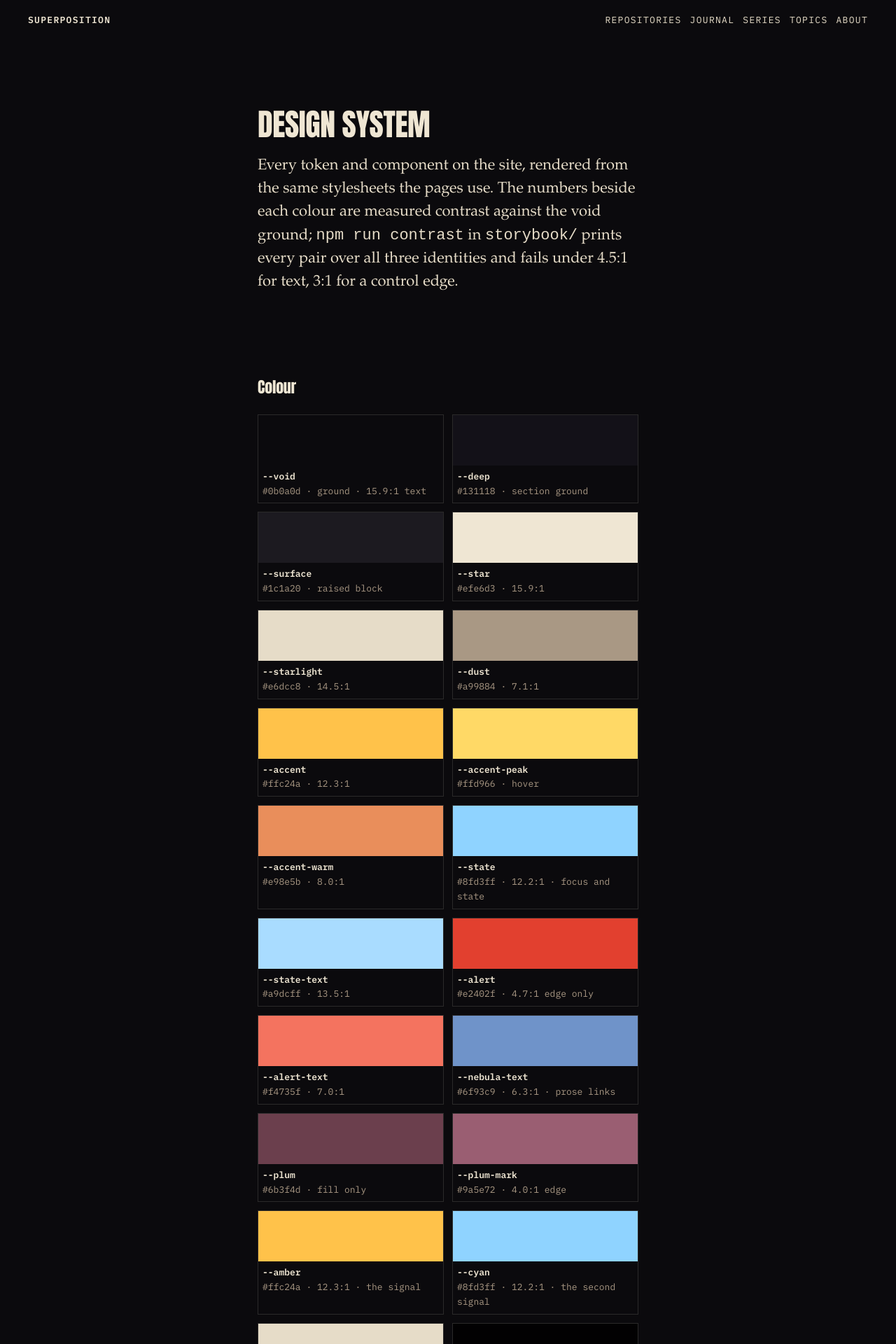
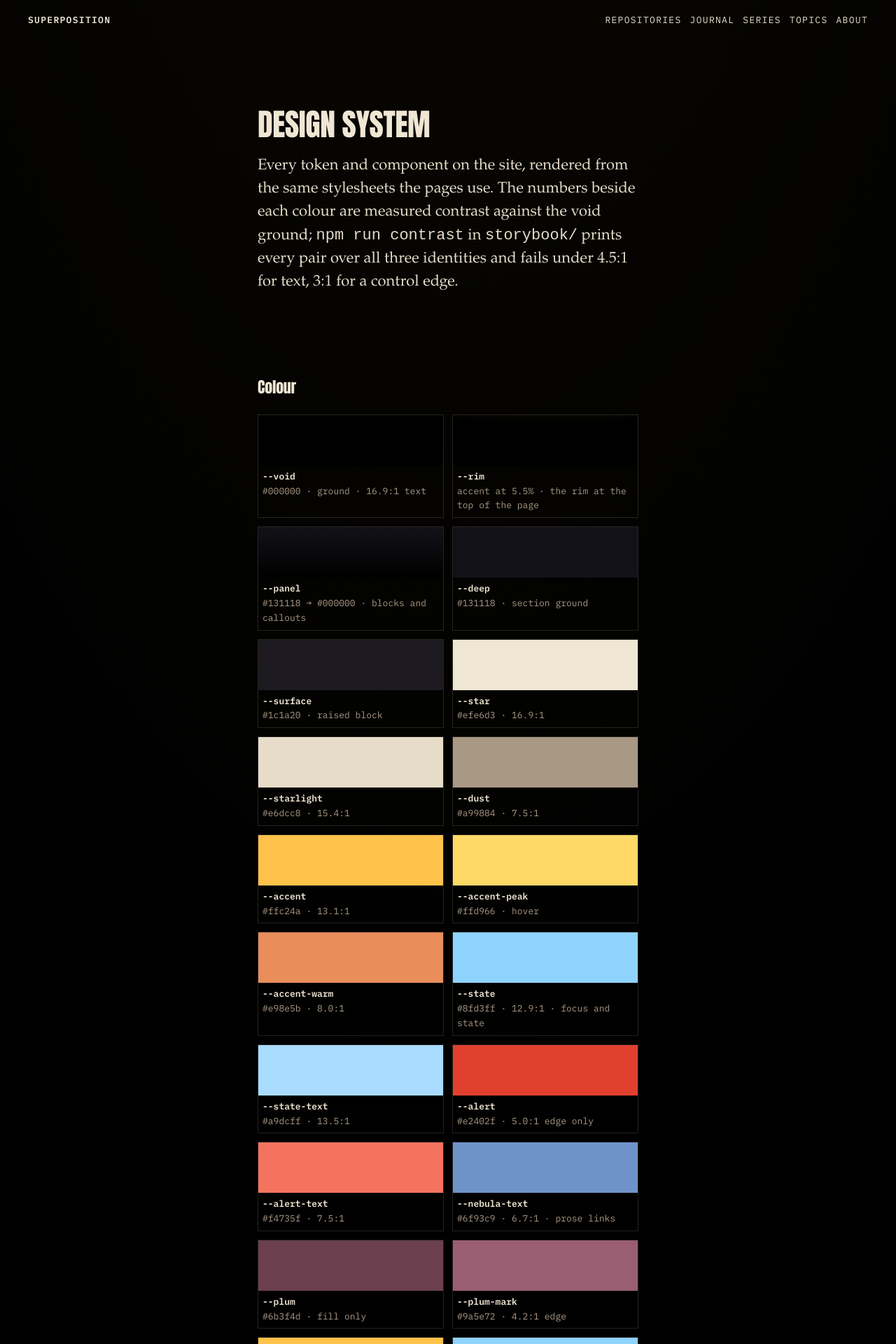
Before and after one commit to superposition/superposition.github.io, a Jekyll site: the page built from style.md, in a window 1280 px wide. Shown: the top 1920 px of the page at 70% size. Built offline with Jekyll 4.4.1, drawn with Linux system fonts in a browser that asks for light colours; some of the changed text lies outside the part shown.

Commit message:
Take the ground to absolute black and light the page from above
The space-opera base already carries the palette this axis argued for --
amber as the one accent, cyan for state, cream type, the two-layer glow,
grain and vignette. What it still does not do is give the page a ground
of its own: #0b0a0d is a colour, and 3.8% of the Sombrero plate is
darker than it, so part of every photograph reads as a hole.

--void is now #000000, and --void-rgb lets the hero scrim follow it
instead of hard-coding rgba(11,10,13). A --rim token puts one warm rim
at the top of every page that has no photograph, and --panel replaces
the flat block fill with a gradient built from --deep and --void, so
blocks read as lit metal under every identity. The two alternate
identities keep their own grounds and switch the rim off.

Measured on the default identity: every documented pair improves on the
new ground (star 16.9, starlight 15.4, dust 7.5, accent 13.1, state 12.9,
alert 5.0, alert-text 7.5, nebula-text 6.7); 183 pairs over three
identities stay above minimum; no page overflows at 1440, 420 or 375.

```diff
--- a/assets/notebook.css
+++ b/assets/notebook.css
@@ -54,7 +54,9 @@ html {
 
 body {
   margin: 0;
-  background: var(--void);
+  background-color: var(--void);
+  background-image: var(--rim);
+  background-repeat: no-repeat;
   color: var(--star);
   font: var(--step-3)/var(--leading-body) var(--font-text);
   -webkit-font-smoothing: antialiased;
@@ -671,7 +673,7 @@ html[data-lab="a"] .repo-name { font-weight: 400; }
   background: var(--surface); padding: .14em .34em;
 }
 .prose pre, .code-block pre {
-  background: var(--surface); color: var(--star);
+  background: var(--panel); color: var(--star);
   padding: var(--space-3); overflow-x: auto;
   font: 13.5px/1.6 var(--font-mono);
 }
@@ -687,7 +689,7 @@ html[data-lab="a"] .repo-name { font-weight: 400; }
 .callout {
   border: var(--border-hair);
   border-left: 2px solid var(--state);
-  background: var(--surface);
+  background: var(--panel);
   padding: var(--space-2) var(--space-3);
   color: var(--starlight);
 }
--- a/assets/tokens.css
+++ b/assets/tokens.css
@@ -25,18 +25,18 @@
    number is printed by `npm run contrast` in storybook/, which reads this file
    and fails on anything under 4.5:1 for text or 3:1 for a control edge:
 
-   Shipped identity (default), ground #0b0a0d:
-     --star       15.9 / 15.1 / 13.9   headings
-     --starlight  14.5 / 13.8 / 12.7   body and secondary text
-     --dust        7.1 /  6.7 /  6.2   meta, captions, stamps
-     --accent     12.3 / 11.7 / 10.7   amber: chrome links, wordmark, ticks
-     --state      12.2 / 11.6 / 10.6   cyan: focus rings, state edges and type
-     --alert       4.7 /  4.5 /  4.1   red edge; its text is --alert-text (7.0)
-     --alert-text  7.0 /  6.7 /  6.1   the same red where it is text
-     --nebula-text 6.3 /  6.0 /  5.5   prose links, sampled from Carina
-     --decal-text 16.7                 a decal chip on its own film
-     --plum        2.3 /  2.2 /  2.0   never text; fill only
-     --plum-mark   4.0 /  3.8 /  3.5   the plum mark, at edge contrast
+   Shipped identity (default), ground #000000:
+     --star       16.9 / 15.1 / 13.9   headings
+     --starlight  15.4 / 13.8 / 12.7   body and secondary text
+     --dust        7.5 /  6.7 /  6.2   meta, captions, stamps
+     --accent     13.1 / 11.7 / 10.7   amber: chrome links, wordmark, ticks
+     --state      12.9 / 11.5 / 10.6   cyan: focus rings, state edges and type
+     --alert       5.0 /  4.5 /  4.1   red edge; its text is --alert-text (7.5)
+     --alert-text  7.5 /  6.7 /  6.1   the same red where it is text
+     --nebula-text 6.7 /  6.0 /  5.5   prose links, sampled from Carina
+     --decal-text 15.7                 a decal chip on its own film
+     --plum        2.4 /  2.2 /  2.0   never text; fill only
+     --plum-mark   4.2 /  3.8 /  3.5   the plum mark, at edge contrast
 
    Instrument (data-lab="a"), ground #0a0a0b:
      --star       16.0 / 15.2 / 14.6
@@ -70,10 +70,15 @@
 */
 
 :root {
-  /* The shipped identity. Ground: deep field and Sombrero shadow. */
-  --void: #0b0a0d;
+  /* The shipped identity. Ground: absolute black — the page adds no light of
+     its own, so a photograph on it can only add light. One step up is the Deep
+     Field's own shadow, which is where a block sits. */
+  --void: #000000;
+  --void-rgb: 0, 0, 0; /* the ground as channels, for scrims that must follow it */
+  --rim: radial-gradient(150% 60% at 50% -18%, rgba(255, 194, 74, .055) 0%, rgba(255, 194, 74, 0) 62%);
   --deep: #131118;
   --surface: #1c1a20;
+  --panel: linear-gradient(180deg, var(--deep) 0%, var(--void) 100%);
   --line: rgba(242, 230, 216, .14);
 
   /* Warm cream, never a clipped white: headings, then body, then meta. */
@@ -131,10 +136,10 @@
   --grain-opacity: .05;
   --vignette: radial-gradient(118% 92% at 50% 42%, transparent 46%, rgba(5, 4, 3, .42) 78%, rgba(5, 4, 3, .62) 100%);
   --hero-scrim: linear-gradient(180deg,
-      rgba(11, 10, 13, .52) 0%,
-      rgba(11, 10, 13, .66) 45%,
-      rgba(11, 10, 13, .93) 80%,
-      var(--void) 100%);
+      rgba(var(--void-rgb), .52) 0%,
+      rgba(var(--void-rgb), .66) 45%,
+      rgba(var(--void-rgb), .93) 80%,
+      rgb(var(--void-rgb)) 100%);
 
   /* Typefaces: display self-hosted, mono self-hosted, text from the system. */
   --font-display: Anton, Impact, 'Arial Narrow', sans-serif;
@@ -196,6 +201,8 @@
 
 html[data-lab="a"] {
   --void: #0a0a0b;
+  --void-rgb: 10, 10, 11;
+  --rim: none;
   --deep: #101012;
   --surface: #161618;
   --line: rgba(255, 194, 74, .20);
@@ -238,6 +245,8 @@ html[data-lab="a"] {
 
 html[data-lab="b"] {
   --void: #050508;
+  --void-rgb: 5, 5, 8;
+  --rim: none;
   --deep: #0a0a10;
   --surface: #12121a;
   --line: rgba(214, 229, 255, .16);
--- a/style.md
+++ b/style.md
@@ -14,25 +14,27 @@ sitemap: false
   <section class="sg-section" aria-labelledby="sg-colour">
     <h2 id="sg-colour">Colour</h2>
     <ul class="swatches">
-      <li class="swatch"><div class="chip" style="background: var(--void)"></div><div class="label"><b>--void</b>#0b0a0d · ground · 15.9:1 text</div></li>
+      <li class="swatch"><div class="chip" style="background: var(--void)"></div><div class="label"><b>--void</b>#000000 · ground · 16.9:1 text</div></li>
+      <li class="swatch"><div class="chip" style="background: #000 var(--rim)"></div><div class="label"><b>--rim</b>accent at 5.5% · the rim at the top of the page</div></li>
+      <li class="swatch"><div class="chip" style="background: var(--panel)"></div><div class="label"><b>--panel</b>#131118 → #000000 · blocks and callouts</div></li>
       <li class="swatch"><div class="chip" style="background: var(--deep)"></div><div class="label"><b>--deep</b>#131118 · section ground</div></li>
       <li class="swatch"><div class="chip" style="background: var(--surface)"></div><div class="label"><b>--surface</b>#1c1a20 · raised block</div></li>
-      <li class="swatch"><div class="chip" style="background: var(--star)"></div><div class="label"><b>--star</b>#efe6d3 · 15.9:1</div></li>
-      <li class="swatch"><div class="chip" style="background: var(--starlight)"></div><div class="label"><b>--starlight</b>#e6dcc8 · 14.5:1</div></li>
-      <li class="swatch"><div class="chip" style="background: var(--dust)"></div><div class="label"><b>--dust</b>#a99884 · 7.1:1</div></li>
-      <li class="swatch"><div class="chip" style="background: var(--accent)"></div><div class="label"><b>--accent</b>#ffc24a · 12.3:1</div></li>
+      <li class="swatch"><div class="chip" style="background: var(--star)"></div><div class="label"><b>--star</b>#efe6d3 · 16.9:1</div></li>
+      <li class="swatch"><div class="chip" style="background: var(--starlight)"></div><div class="label"><b>--starlight</b>#e6dcc8 · 15.4:1</div></li>
+      <li class="swatch"><div class="chip" style="background: var(--dust)"></div><div class="label"><b>--dust</b>#a99884 · 7.5:1</div></li>
+      <li class="swatch"><div class="chip" style="background: var(--accent)"></div><div class="label"><b>--accent</b>#ffc24a · 13.1:1</div></li>
       <li class="swatch"><div class="chip" style="background: var(--accent-peak)"></div><div class="label"><b>--accent-peak</b>#ffd966 · hover</div></li>
       <li class="swatch"><div class="chip" style="background: var(--accent-warm)"></div><div class="label"><b>--accent-warm</b>#e98e5b · 8.0:1</div></li>
-      <li class="swatch"><div class="chip" style="background: var(--state)"></div><div class="label"><b>--state</b>#8fd3ff · 12.2:1 · focus and state</div></li>
+      <li class="swatch"><div class="chip" style="background: var(--state)"></div><div class="label"><b>--state</b>#8fd3ff · 12.9:1 · focus and state</div></li>
       <li class="swatch"><div class="chip" style="background: var(--state-text)"></div><div class="label"><b>--state-text</b>#a9dcff · 13.5:1</div></li>
-      <li class="swatch"><div class="chip" style="background: var(--alert)"></div><div class="label"><b>--alert</b>#e2402f · 4.7:1 edge only</div></li>
-      <li class="swatch"><div class="chip" style="background: var(--alert-text)"></div><div class="label"><b>--alert-text</b>#f4735f · 7.0:1</div></li>
-      <li class="swatch"><div class="chip" style="background: var(--nebula-text)"></div><div class="label"><b>--nebula-text</b>#6f93c9 · 6.3:1 · prose links</div></li>
+      <li class="swatch"><div class="chip" style="background: var(--alert)"></div><div class="label"><b>--alert</b>#e2402f · 5.0:1 edge only</div></li>
+      <li class="swatch"><div class="chip" style="background: var(--alert-text)"></div><div class="label"><b>--alert-text</b>#f4735f · 7.5:1</div></li>
+      <li class="swatch"><div class="chip" style="background: var(--nebula-text)"></div><div class="label"><b>--nebula-text</b>#6f93c9 · 6.7:1 · prose links</div></li>
       <li class="swatch"><div class="chip" style="background: var(--plum)"></div><div class="label"><b>--plum</b>#6b3f4d · fill only</div></li>
-      <li class="swatch"><div class="chip" style="background: var(--plum-mark)"></div><div class="label"><b>--plum-mark</b>#9a5e72 · 4.0:1 edge</div></li>
-      <li class="swatch"><div class="chip" style="background: var(--amber)"></div><div class="label"><b>--amber</b>#ffc24a · 12.3:1 · the signal</div></li>
-      <li class="swatch"><div class="chip" style="background: var(--cyan)"></div><div class="label"><b>--cyan</b>#8fd3ff · 12.2:1 · the second signal</div></li>
-      <li class="swatch"><div class="chip" style="background: var(--cream)"></div><div class="label"><b>--cream</b>#e6dcc8 · 14.5:1 · body type</div></li>
+      <li class="swatch"><div class="chip" style="background: var(--plum-mark)"></div><div class="label"><b>--plum-mark</b>#9a5e72 · 4.2:1 edge</div></li>
+      <li class="swatch"><div class="chip" style="background: var(--amber)"></div><div class="label"><b>--amber</b>#ffc24a · 13.1:1 · the signal</div></li>
+      <li class="swatch"><div class="chip" style="background: var(--cyan)"></div><div class="label"><b>--cyan</b>#8fd3ff · 12.9:1 · the second signal</div></li>
+      <li class="swatch"><div class="chip" style="background: var(--cream)"></div><div class="label"><b>--cream</b>#e6dcc8 · 15.4:1 · body type</div></li>
       <li class="swatch"><div class="chip" style="background: var(--decal-bg)"></div><div class="label"><b>--decal-bg</b>rgba(0,0,0,.85) · decal film</div></li>    </ul>
   </section>
 
```
Also changed, not shown: docs/design-system.md (+4 -1 lines).
